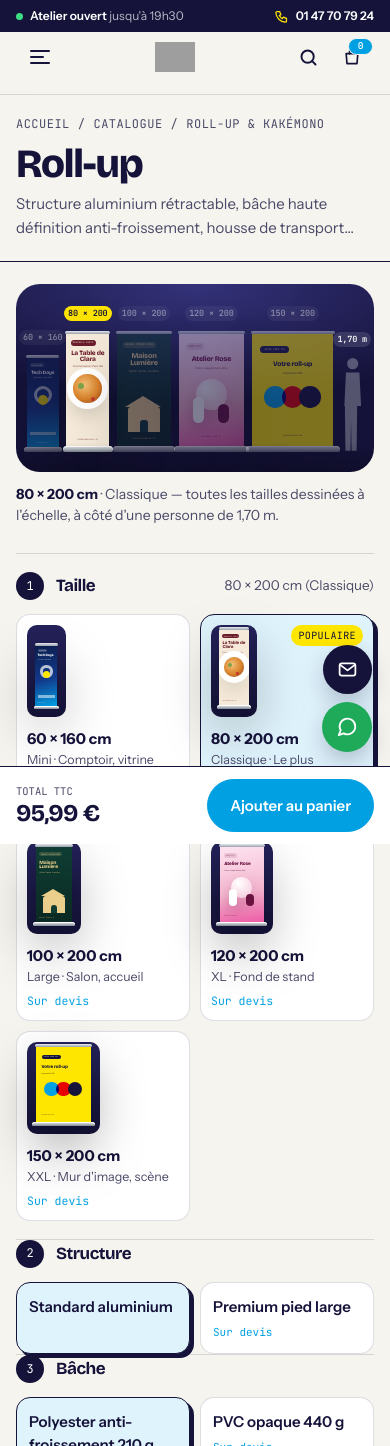
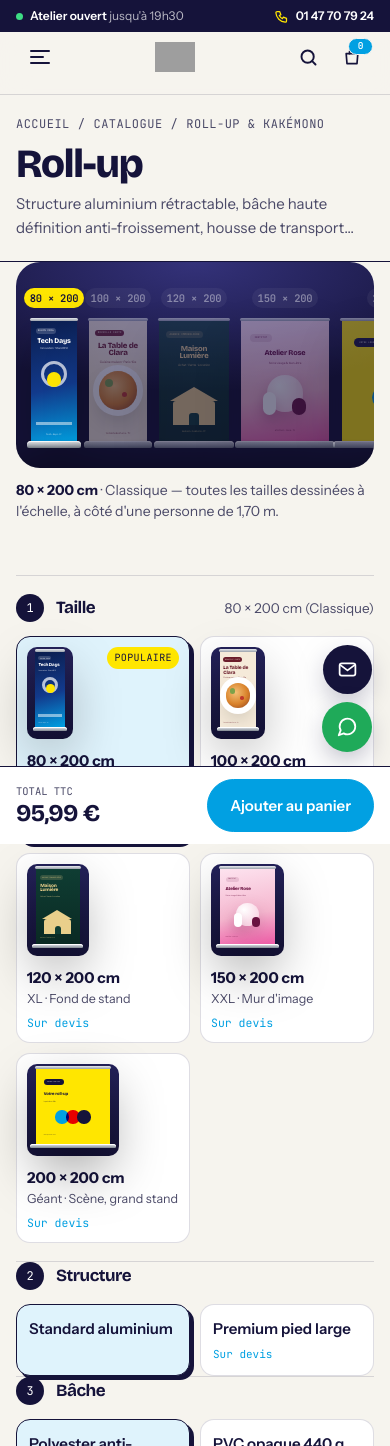
Before and after one commit to mauripresse/mauripresse, a plain HTML site: page format.html in a window 390 px wide. Shown: the top 1446 px of the page. Drawn offline with nearby package versions, Linux system fonts and the light colour scheme; grey boxes are pictures that could not be loaded.

Commit message:
Mise à jour du site (16/11/2026 16:47)

```diff
--- a/assets/data.js
+++ b/assets/data.js
@@ -166,7 +166,7 @@ const CATS = [
   { id: "papeterie-bureautique", name: "Papeterie & bureautique", blurb: "En-têtes, administratif, plaques gravées.", items: ["Bureautique", "Administratif", "Plaque gravure"] },
   { id: "etiquettes-autocollants", name: "Étiquettes & autocollants", blurb: "Rouleaux, holographiques, imperméables.", items: ["Étiquettes en rouleau standards", "Étiquettes en plastique", "Étiquettes en papier", "Étiquettes avec finitions spéciales", "Étiquettes holographiques", "Étiquettes Premium", "Étiquettes imperméables", "Étiquettes repositionnables"] },
   { id: "vinyle-adhesif", name: "Vinyle adhésif", blurb: "Vitrines, murs, sols et véhicules.", items: ["Adhésifs pour vitrines", "Adhésifs muraux", "Adhésifs pour voitures et motos", "Covering voiture", "Adhésif pour sols", "Lettrage adhésif", "Adhésif vinyle transparent", "Adhésifs dépoli", "Adhésifs microperforé", "Vitrophanie"] },
-  { id: "roll-up-kakemono", name: "Roll-up & kakémono", blurb: "Imprimé en 24h, livré dans la journée.", items: [{ n: "Roll-up 60 × 160 cm · Mini", f: "rollup", t: 0, x: 1 }, { n: "Roll-up 80 × 200 cm · Classique", from: 79.99, f: "rollup", t: 1, x: 1 }, { n: "Roll-up 100 × 200 cm · Large", f: "rollup", t: 2, x: 1 }, { n: "Roll-up 120 × 200 cm · XL", f: "rollup", t: 3, x: 1 }, { n: "Roll-up 150 × 200 cm · XXL", f: "rollup", t: 4, x: 1 }] },
+  { id: "roll-up-kakemono", name: "Roll-up & kakémono", blurb: "Imprimé en 24h, livré dans la journée.", items: [{ n: "Roll-up 80 × 200 cm · Classique", from: 79.99, f: "rollup", t: 0, x: 1 }, { n: "Roll-up 100 × 200 cm · Large", f: "rollup", t: 1, x: 1 }, { n: "Roll-up 120 × 200 cm · XL", f: "rollup", t: 2, x: 1 }, { n: "Roll-up 150 × 200 cm · XXL", f: "rollup", t: 3, x: 1 }, { n: "Roll-up 200 × 200 cm · Géant", f: "rollup", t: 4, x: 1 }] },
   { id: "signaletique-enseignes", name: "Signalétique & enseignes", blurb: "Enseignes, bâches et plaques pro.", items: ["Enseignes extérieures", "Bâches & banderoles PVC", "Plaques professionnelles laiton / alu"] },
   { id: "support-rigide", name: "Supports rigides", blurb: "Panneaux rigides sur mesure.", items: ["Panneaux & supports rigides"] },
   { id: "plv-expo", name: "PLV & expo", blurb: "Stands, présentoirs et PLV.", items: ["PLV, stands & expo"] },
@@ -301,18 +301,18 @@ const Account = {
    Le client choisit une taille (dessinée à l'échelle) et ses options.
    Un prix n'est affiché que s'il est connu ; sinon la demande part en devis. */
 const RU_SIZES = [
-  { w: 60, h: 160, name: "Mini", use: "Comptoir, vitrine" },
   { w: 80, h: 200, name: "Classique", use: "Le plus commandé", price: 79.99, star: true },
   { w: 100, h: 200, name: "Large", use: "Salon, accueil" },
   { w: 120, h: 200, name: "XL", use: "Fond de stand" },
-  { w: 150, h: 200, name: "XXL", use: "Mur d'image, scène" },
+  { w: 150, h: 200, name: "XXL", use: "Mur d'image" },
+  { w: 200, h: 200, name: "Géant", use: "Scène, grand stand" },
 ];
 const FORMATS = {
   rollup: {
     name: "Roll-up", catId: "roll-up-kakemono", cat: "Roll-up & kakémono", kind: "rollup",
     desc: "Structure aluminium rétractable, bâche haute définition anti-froissement, housse de transport incluse. Imprimé en 24h dans notre atelier.",
     sizes: RU_SIZES.map((s) => ({ label: `${s.w} × ${s.h} cm`, w: s.w, h: s.h, name: s.name, hint: s.use, price: s.price, star: s.star })),
-    defSize: 1,
+    defSize: 0,
     groups: [
       { id: "structure", label: "Structure", options: [{ label: "Standard aluminium", hint: "Housse incluse" }, { label: "Premium pied large", hint: "Plus stable, bâche interchangeable", quote: true }] },
       { id: "bache", label: "Bâche", options: [{ label: "Polyester anti-froissement 210 g", hint: "Aspect mat, ne gondole pas" }, { label: "PVC opaque 440 g", hint: "Anti-reflets, très couvrant", quote: true }] },
--- a/assets/style.css
+++ b/assets/style.css
@@ -1856,3 +1856,23 @@ button.lineup__it:hover { transform: translateY(-4px); }
   .lineup__lbl b { font-size: 8.5px; padding: 1px 4px; letter-spacing: -.02em; }
   .fz__stage .lineup__lbl small { display: none; }
 }
+/* Roll-up en plus grand : échelle mini garantie, défilement horizontal si besoin */
+.lineup { --kmin: 0px; --k: clamp(var(--kmin), calc((100cqw - var(--g) * var(--gaps)) / var(--sum)), var(--kmax)); justify-content: safe center; }
+.fz { margin-bottom: 30px; }
+.fz__stage { overflow-x: auto; scrollbar-width: thin; padding: 44px 32px 34px; }
+.fz__stage .lineup { --kmax: 1.75px; }
+.fz__stage[data-kind="sheet"] .lineup { --kmax: 11px; }
+.fz__stage .folds { --k: min(calc((100cqw - 90px) / var(--sum)), 11px); }
+.fz__stage .lineup__lbl b { font-size: 14px; padding: 4px 10px; }
+.fz__stage .lineup__lbl small { font-size: 12.5px; }
+.rusec--slide .rusec__line .lineup { --kmax: 1.42px; }
+.rusec__line .lineup { --kmax: 1.55px; }
+.rusec__line { overflow-x: auto; scrollbar-width: none; padding-bottom: 0; }
+.rusec__line::-webkit-scrollbar { display: none; }
+@media (max-width: 720px) {
+  .fz__stage { padding: 26px 14px 20px; }
+  .fz__stage .lineup, .rusec__line .lineup, .rusec--slide .rusec__line .lineup { --kmin: 0.6px; --g: 10px; }
+  .fz__stage .lineup__lbl b { font-size: 10.5px; padding: 2px 6px; }
+  .rusec__line .lineup__lbl b { font-size: 10px; padding: 2px 6px; }
+}
+.rusec__line { padding-bottom: 16px; }
--- a/format.html
+++ b/format.html
@@ -24,13 +24,14 @@
     <div class="badges" id="f-badges"></div>
   </div></section>
 
+  <!-- Aperçu à l'échelle, sur toute la largeur -->
+  <div class="wrap fz">
+    <div class="fz__stage" id="fz-stage"></div>
+    <p class="fz__note" id="fz-note"></p>
+  </div>
+
   <div class="wrap config">
     <div>
-      <!-- Aperçu à l'échelle -->
-      <div class="fz">
-        <div class="fz__stage" id="fz-stage"></div>
-        <p class="fz__note" id="fz-note"></p>
-      </div>
 
       <section class="og">
         <div class="og__head"><span class="og__n">1</span><h3>Taille</h3><span class="og__val" id="size-val"></span></div>
```
Also changed, not shown: index.html (+2 -0 lines).
